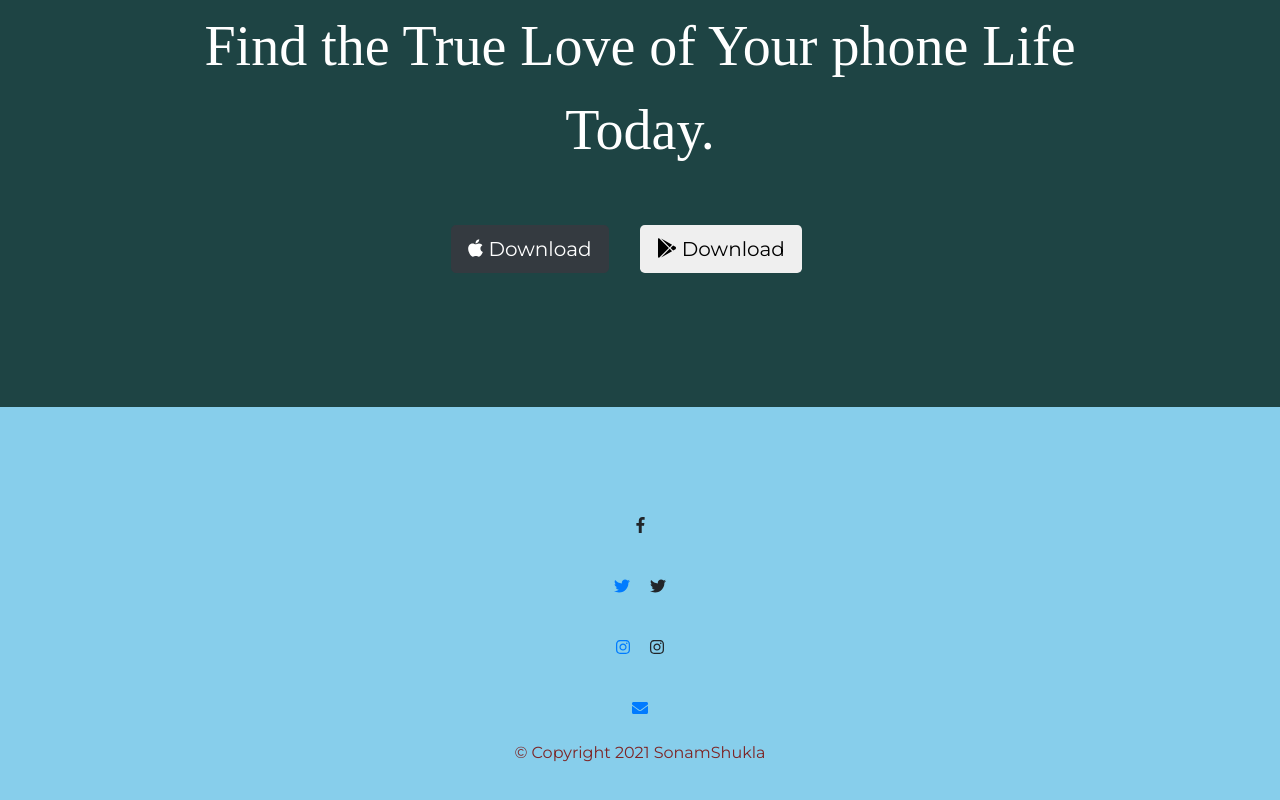
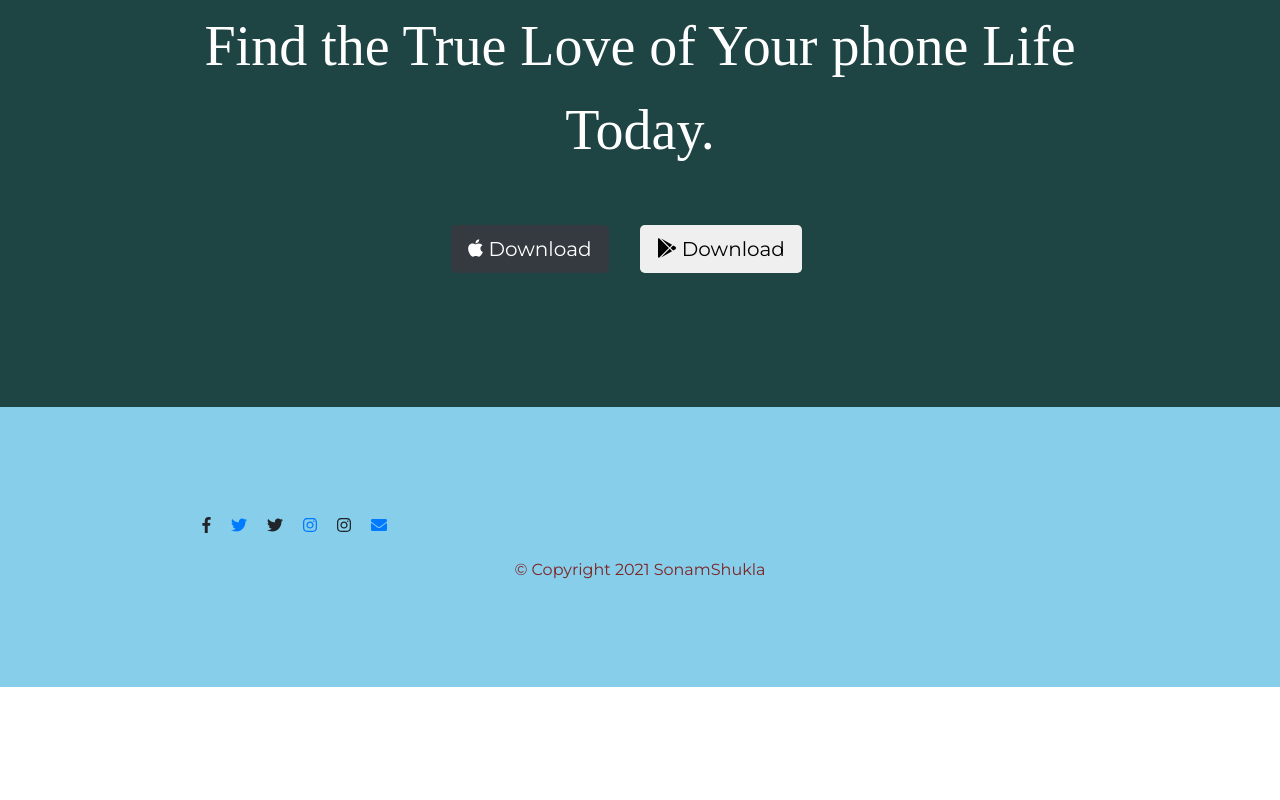
Before and after one commit to SonamShukla10/Front-End-Projects, a plain HTML site: page personalBlog/personalBlog/index.html in a window 1280 px wide. Shown: the part 2631-3431 px from the top of the page. After the commit the page ends 3318 px from the top, so only its background shows below. Drawn offline with nearby package versions, Linux system fonts and the light colour scheme.

Commit message:
Update styles.css

```diff
--- a/personalBlog/personalBlog/css/styles.css
+++ b/personalBlog/personalBlog/css/styles.css
@@ -33,8 +33,8 @@ p {
 
 
 .flex-container {
+  display: flex;
   align-content: "center";
-  display: "flex";
   flex-direction: "row";
 }
 
```
